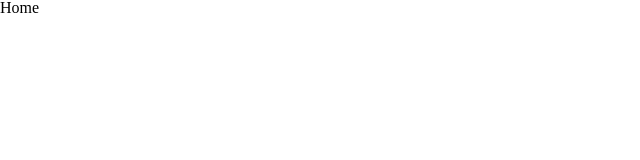
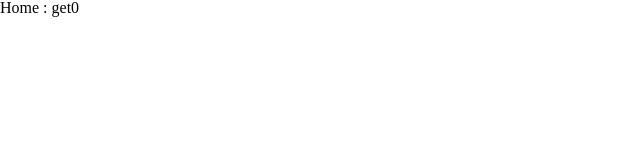
Before and after one commit to jo-duchan/portfolio-editor, a React (Create React App) app: page / in a window 1280 px wide. Shown: the top 160 px of the page, without its empty margins (0-640 px from the left). Built offline with nearby package versions, Linux system fonts and the light colour scheme.

Commit message:
DummyData Type 정의, Home으로 DummyData 바인딩

```diff
--- a/src/App.tsx
+++ b/src/App.tsx
@@ -29,7 +29,7 @@ function App() {
     <BrowserRouter>
       <GlobalStyle />
       <Routes>
-        <Route path="/" element={<Home />} />
+        <Route path="/" element={<Home data={dummyData} />} />
         <Route path="/edit" element={<Edit />} />
       </Routes>
     </BrowserRouter>
--- a/src/pages/Home.tsx
+++ b/src/pages/Home.tsx
@@ -1,8 +1,15 @@
 import React from "react";
 import styled from "styled-components";
 
-function Home() {
-  return <Container>Home</Container>;
+// Type
+import { ContentList } from "type/contentDataType";
+
+interface Props {
+  data: ContentList;
+}
+
+function Home({ data }: Props) {
+  return <Container>Home : {data[0].id}</Container>;
 }
 
 export default Home;
--- /dev/null
+++ b/src/type/contentDataType.ts
@@ -0,0 +1,7 @@
+export interface ContentData {
+  id: string;
+  tag: string;
+  content: string;
+}
+
+export type ContentList = ContentData[];
```
